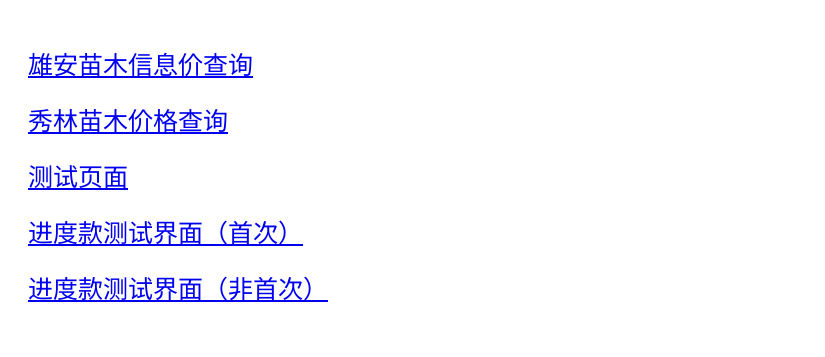
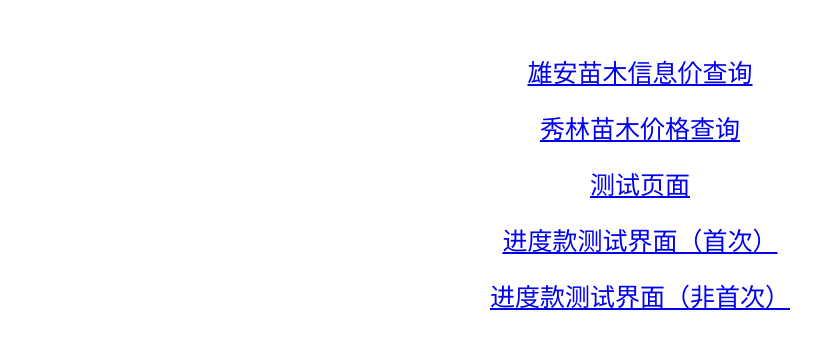
Before and after one commit to weichao1221/price_of_plants, a FastAPI app: page / in a window 1280 px wide. Shown: the top 357 px of the page, without its empty margins (0-825 px from the left). Run offline with FastAPI, Linux system fonts and the light colour scheme.

Commit message:
修改主页格式

```diff
--- a/templates/index.html
+++ b/templates/index.html
@@ -5,9 +5,13 @@
     <title>目录</title>
     <style>
         body {
-            font-family: KaiTi_GB2312;
+            font-family: KaiTi_GB2312, serif;
             font-size: 25px;
             /*align-items: center;*/
+            display: flex;
+            justify-content: center;
+            text-align: center;
+            align-items: center;
         }
         ul {
             list-style: none;
```
